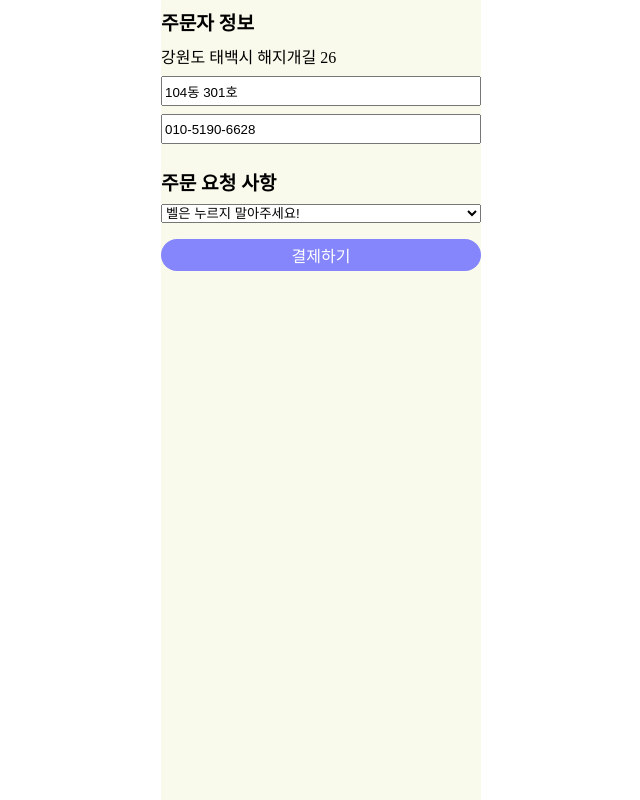
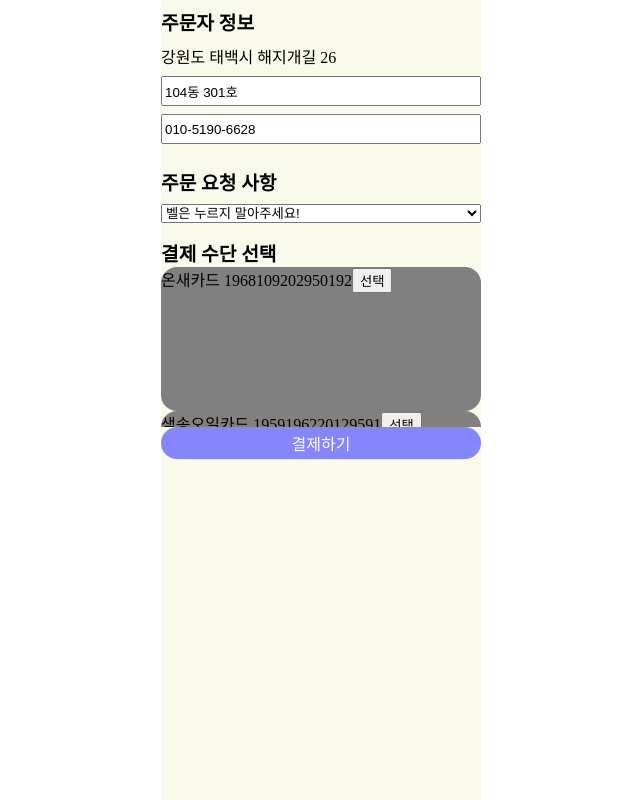
Before and after one commit to grapgrap/orderapp, a React (Create React App) app: page /orderapp/order in a window 1280 px wide. Shown: the whole page, without its empty margins (319-959 px from the left). Built offline with nearby package versions, Linux system fonts and the light colour scheme.

Commit message:
결제 수단 선택, 카드 선택 후 결제하기 클릭 시 카드 변경

```diff
--- a/src/App.js
+++ b/src/App.js
@@ -13,6 +13,19 @@ function App() {
       phone_number: '010-5190-6628',
     },
     requestList: [],
+    payment_methods: {
+      0: {
+        id: '1km2gm3',
+        vendor_name: '온새카드',
+        card_number: '1968109202950192',
+      },
+
+      1: {
+        id: '1gj29t1',
+        vendor_name: '샘송오일카드',
+        card_number: '1959196220129591',
+      },
+    },
   });
 
   // useEffect(() => {
--- a/src/Components/OrderPage/OrderPage.jsx
+++ b/src/Components/OrderPage/OrderPage.jsx
@@ -3,6 +3,7 @@ import Requests from './Requests/Requests';
 import UserInfo from './UserInfo/UserInfo';
 import { useState } from 'react';
 import { useNavigate } from 'react-router-dom';
+import Payment from './Payment/Payment';
 
 function OrderPage({ user, setUser }) {
   let userNav = useNavigate();
@@ -35,9 +36,12 @@ function OrderPage({ user, setUser }) {
   const [orderRequest, setOrderRequest] = useState('벨은 누르지 말아주세요!');
   const [isCustom, setIsCustom] = useState(false);
 
+  // 결제 수단 state
+  const [pay, setPay] = useState(user.payment_methods[0].vendor_name);
+
   const onOrderCheck = () => {
     alert(
-      `주소: ${user.info.address} ${user.info.additional_address}\n전화번호: ${user.info.phone_number}\n주문 요청 사항: ${orderRequest}`
+      `주소: ${user.info.address} ${user.info.additional_address}\n전화번호: ${user.info.phone_number}\n주문 요청 사항: ${orderRequest}\n결제 수단: ${pay}`
     );
 
     if (isCustom === true) {
@@ -58,7 +62,7 @@ function OrderPage({ user, setUser }) {
     userNav('/orderapp/');
   };
 
-  // console.log(user.requestList);
+  // console.log(user);
 
   return (
     <OrderPageWrap>
@@ -69,6 +73,7 @@ function OrderPage({ user, setUser }) {
         setIsCustom={setIsCustom}
         setOrderRequest={setOrderRequest}
       />
+      <Payment paymentMethods={user.payment_methods} setPay={setPay} />
       <OrderBtn onClick={onOrderCheck}>결제하기</OrderBtn>
     </OrderPageWrap>
   );
--- /dev/null
+++ b/src/Components/OrderPage/Payment/Payment.jsx
@@ -0,0 +1,34 @@
+import * as Styled from './Styled.jsx';
+
+function Payment({ paymentMethods, setPay }) {
+  const card = [];
+
+  const onSelectPayment = event => {
+    // console.log(event.target.id);
+    setPay(paymentMethods[event.target.id].vendor_name);
+  };
+
+  // for문 길이는 나중에 수정해보자
+  // 이 부분 수정 안하면 나중에 추가 시 문제가 될 수 있음
+  for (let i = 0; i < 2; i++) {
+    card.push(
+      <Styled.PaymentCard key={paymentMethods[i].id}>
+        {paymentMethods[i].vendor_name} {paymentMethods[i].card_number}
+        <Styled.PaymentCardBtn id={i} onClick={onSelectPayment}>
+          선택
+        </Styled.PaymentCardBtn>
+      </Styled.PaymentCard>
+    );
+  }
+
+  //   console.log(paymentMethods[0].vendor_name);
+
+  return (
+    <Styled.PaymentWrap>
+      <Styled.PaymentTitle>결제 수단 선택</Styled.PaymentTitle>
+      <Styled.PaymentSlide>{card}</Styled.PaymentSlide>
+    </Styled.PaymentWrap>
+  );
+}
+
+export default Payment;
--- /dev/null
+++ b/src/Components/OrderPage/Payment/Styled.jsx
@@ -0,0 +1,25 @@
+import styled from 'styled-components';
+
+export const PaymentWrap = styled.div``;
+
+export const PaymentTitle = styled.span`
+  margin-top: 0.5rem;
+  font-size: 1.2rem;
+  font-weight: bold;
+`;
+
+export const PaymentSlide = styled.div`
+  width: 100%;
+  height: 10rem;
+  overflow: scroll;
+`;
+
+export const PaymentCard = styled.div`
+  width: 100%;
+  height: 9rem;
+  background: gray;
+  white-space: nowrap;
+  border-radius: 1rem;
+`;
+
+export const PaymentCardBtn = styled.button``;
```
